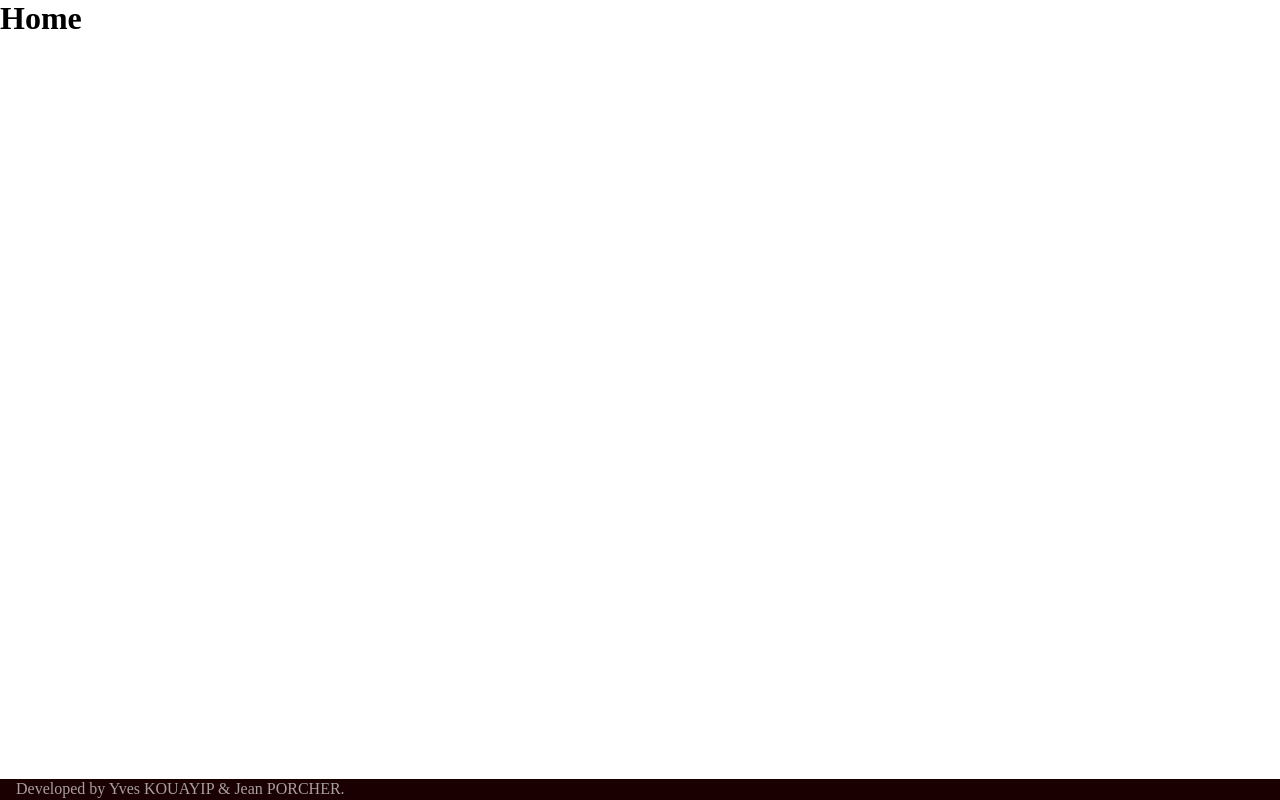
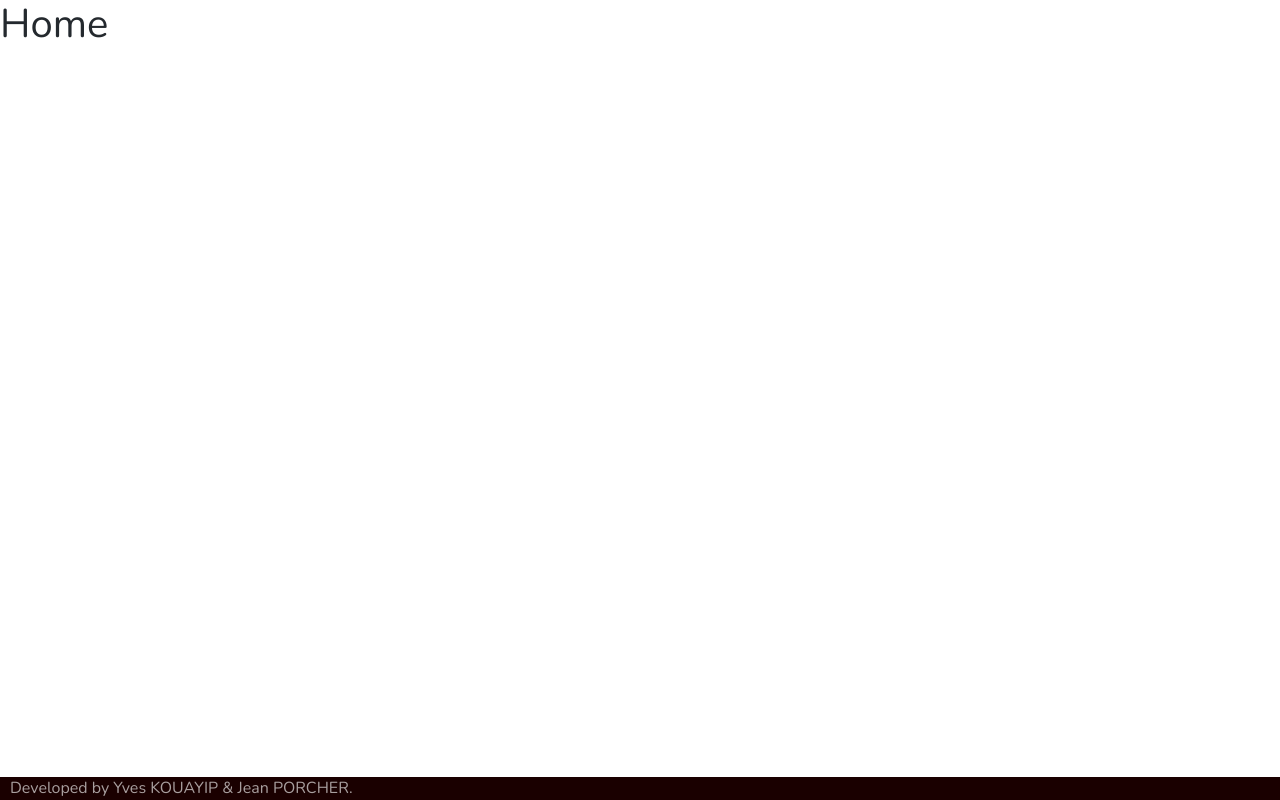
Before and after one commit to Yves-Jean/cx-react-pokemon, a React (Create React App) app in the folder client/: page / in a window 1280 px wide. Built offline with nearby package versions, Linux system fonts and the light colour scheme.

Commit message:
set default style

```diff
--- a/client/src/scss/_base.scss
+++ b/client/src/scss/_base.scss
@@ -3,8 +3,9 @@ html {
 }
 
 body {
-  font-family: "Nunito", sans-serif;
+  font-family: var(--font-family-nunito);
   line-height: 1.3;
+  color: var(--text-color);
 }
 
 h1,
@@ -14,6 +15,8 @@ h4,
 h5,
 h6 {
   margin-bottom: 1rem;
+  font-weight: 500;
+  line-height: 1.2;
 }
 
 h1 {
--- a/client/src/scss/_media-queries.scss
+++ b/client/src/scss/_media-queries.scss
@@ -0,0 +1,27 @@
+/* Landscape phones and down */
+@mixin xs {
+  @media (max-width: 480px) {
+    @content;
+  }
+}
+
+/* Landscape phones to portrait tablet */
+@mixin sm {
+  @media (min-width: 481px) and (max-width: 767px) {
+    @content;
+  }
+}
+
+/* Portrait tablet to landscape and desktop */
+@mixin md {
+  @media (min-width: 768px) and (max-width: 979px) {
+    @content;
+  }
+}
+
+/* Large desktop */
+@mixin xl {
+  @media (min-width: 1200px) {
+    @content;
+  }
+}
--- a/client/src/scss/_vars.scss
+++ b/client/src/scss/_vars.scss
@@ -0,0 +1,6 @@
+:root {
+  --text-color: #24292e;
+  --black: #000000;
+  --white: #ffffff;
+  --font-family-nunito: "Nunito", sans-serif;
+}
--- a/client/src/scss/style.scss
+++ b/client/src/scss/style.scss
@@ -1 +1,3 @@
 @import "reset";
+@import "vars";
+@import "base";
```
